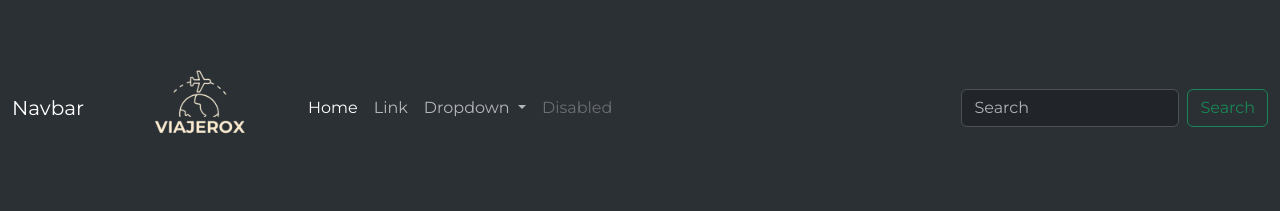
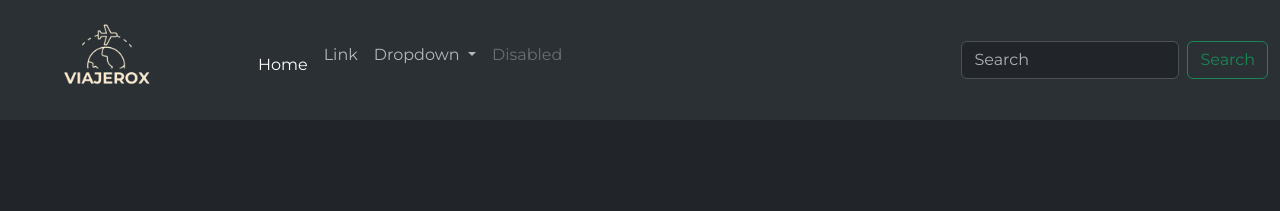
Before and after one commit to marilamas02-cloud/ViajeroX, a plain HTML site: page pages/nav.html in a window 1280 px wide. Drawn offline with nearby package versions, Linux system fonts and the light colour scheme.

Commit message:
agregue primeros ajustes de nav

```diff
--- a/css/nav.css
+++ b/css/nav.css
@@ -2,3 +2,19 @@
 body {
   font-family: "Montserrat", sans-serif;
 }
+.navbar {
+  padding-top: 0;
+  padding-bottom: 0;
+  height: 120px; /* ajustá este valor al alto que querés */
+  display: flex;
+  align-items: center;
+}
+.navbar-brand {
+  display: flex;
+  align-items: center; /* centra verticalmente el logo y el texto */
+  gap: 8px; /* espacio entre logo y texto si hay texto */
+}
+.navbar {
+  padding-top: 0;
+  padding-bottom: 0;
+}
--- a/pages/nav.html
+++ b/pages/nav.html
@@ -1,5 +1,6 @@
 <!doctype html>
 <html lang="en" data-bs-theme="dark">
+
 <head>
     <meta charset="utf-8">
     <meta name="viewport" content="width=device-width, initial-scale=1">
@@ -7,18 +8,23 @@
     <meta name="keywords" content="Streaming, viajes, 7Maravillas, paisajes, turismo">
     <meta name="author" content="Marisol Lamas, Ornella Ricobelli, Facundo Camano, Octavio Fernandez Caram">
     <title>Streaming de viajes</title>
-    <link href="https://cdn.jsdelivr.net/npm/bootstrap@5.3.8/dist/css/bootstrap.min.css" rel="stylesheet" integrity="sha384-sRIl4kxILFvY47J16cr9ZwB07vP4J8+LH7qKQnuqkuIAvNWLzeN8tE5YBujZqJLB" crossorigin="anonymous">
+    <link href="https://cdn.jsdelivr.net/npm/bootstrap@5.3.8/dist/css/bootstrap.min.css" rel="stylesheet"
+        integrity="sha384-sRIl4kxILFvY47J16cr9ZwB07vP4J8+LH7qKQnuqkuIAvNWLzeN8tE5YBujZqJLB" crossorigin="anonymous">
     <link rel="stylesheet" href="../css/style.css">
     <link rel="stylesheet" href="../css/nav.css">
     <link rel="icon" href="favicon.ico" type="image/x-icon">
 </head>
+
 <body>
     <header>
         <nav class="navbar navbar-expand-lg bg-body-tertiary">
             <div class="container-fluid">
-    <a class="navbar-brand" href="#">Navbar</a>
-    <img src="../assets/img/logoBlanco.png" alt="Logo" width="200" height="200" class="d-inline-block align-text-top">
-    <button class="navbar-toggler" type="button" data-bs-toggle="collapse" data-bs-target="#navbarSupportedContent" aria-controls="navbarSupportedContent" aria-expanded="false" aria-label="Toggle navigation">
+                <a class="navbar-brand" href="../index.html">
+                <img src="../assets/img/logoBlanco.png" alt="Logo" width="190" height="190"
+                    class="d-inline-block align-text-top">
+                <button class="navbar-toggler" type="button" data-bs-toggle="collapse"
+                    data-bs-target="#navbarSupportedContent" aria-controls="navbarSupportedContent"
+                    aria-expanded="false" aria-label="Toggle navigation">
                     <span class="navbar-toggler-icon"></span>
                 </button>
                 <div class="collapse navbar-collapse" id="navbarSupportedContent">
@@ -30,13 +36,16 @@
                             <a class="nav-link" href="#">Link</a>
                         </li>
                         <li class="nav-item dropdown">
-          <a class="nav-link dropdown-toggle" href="#" role="button" data-bs-toggle="dropdown" aria-expanded="false">
+                            <a class="nav-link dropdown-toggle" href="#" role="button" data-bs-toggle="dropdown"
+                                aria-expanded="false">
                                 Dropdown
                             </a>
                             <ul class="dropdown-menu">
                                 <li><a class="dropdown-item" href="#">Action</a></li>
                                 <li><a class="dropdown-item" href="#">Another action</a></li>
-            <li><hr class="dropdown-divider"></li>
+                                <li>
+                                    <hr class="dropdown-divider">
+                                </li>
                                 <li><a class="dropdown-item" href="#">Something else here</a></li>
                             </ul>
                         </li>
@@ -45,7 +54,7 @@
                         </li>
                     </ul>
                     <form class="d-flex" role="search">
-        <input class="form-control me-2" type="search" placeholder="Search" aria-label="Search"/>
+                        <input class="form-control me-2" type="search" placeholder="Search" aria-label="Search" />
                         <button class="btn btn-outline-success" type="submit">Search</button>
                     </form>
                 </div>
@@ -54,6 +63,9 @@
     </header>
     <main></main>
     <footer></footer>
-    <script src="https://cdn.jsdelivr.net/npm/bootstrap@5.3.8/dist/js/bootstrap.bundle.min.js" integrity="sha384-FKyoEForCGlyvwx9Hj09JcYn3nv7wiPVlz7YYwJrWVcXK/BmnVDxM+D2scQbITxI" crossorigin="anonymous"></script>
+    <script src="https://cdn.jsdelivr.net/npm/bootstrap@5.3.8/dist/js/bootstrap.bundle.min.js"
+        integrity="sha384-FKyoEForCGlyvwx9Hj09JcYn3nv7wiPVlz7YYwJrWVcXK/BmnVDxM+D2scQbITxI"
+        crossorigin="anonymous"></script>
 </body>
+
 </html>
```
Lines whose indentation alone changed are shown as unchanged.
